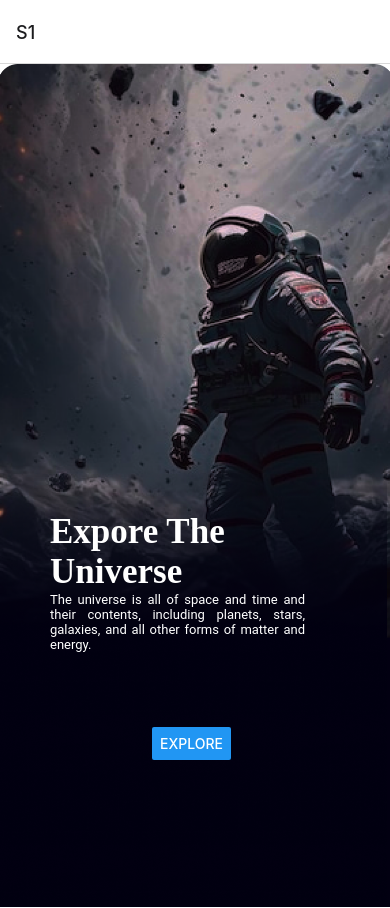
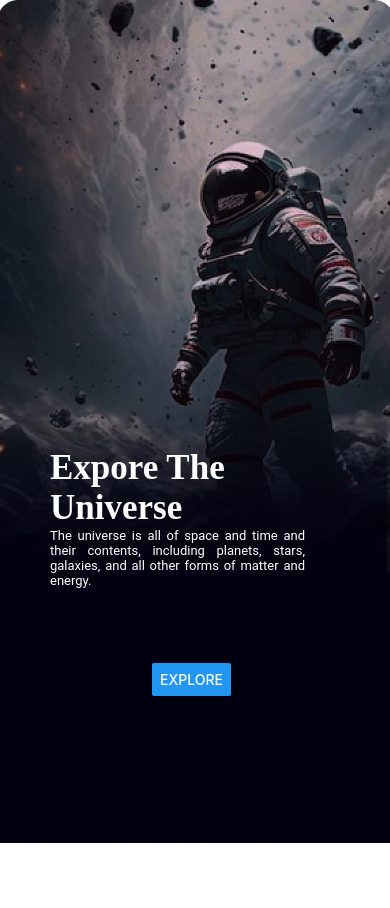
Before and after one commit to D-Binara/Zyndicate_Galaxious, a React Native app: screen / in a window 390 px wide. After the commit the page ends 844 px from the top, so only its background shows below. Built offline with nearby package versions, Linux system fonts and the light colour scheme.

Commit message:
Revert "Update"
This reverts commit 603d0d883623ce41259b729950ef780bf4368b95.

```diff
--- a/App.js
+++ b/App.js
@@ -11,8 +11,8 @@
 
 function App() {
   return (
-    <NavigationContainer>
-      <Stack.Navigator initialRouteName="S1">
+    <NavigationContainer >
+      <Stack.Navigator screenOptions={{ headerShown: false }}>
         <Stack.Screen name="S1" component={S1} />
         <Stack.Screen name="S2" component={S2} />
         <Stack.Screen name="Plane2" component={Plane2} />
```
